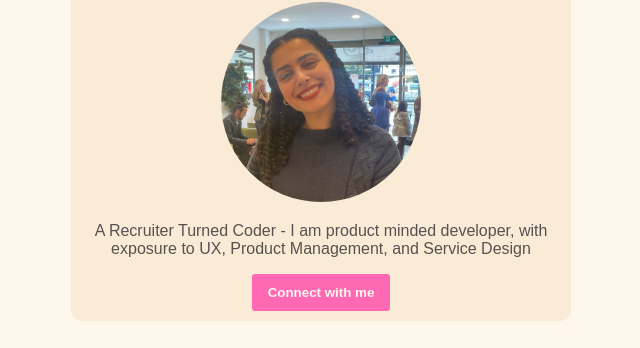
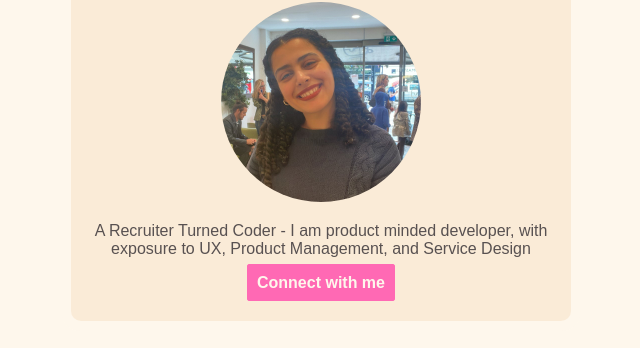
Before and after one commit to GiannaSharni/profile, a plain HTML site: page index.html in a window 1280 px wide. Shown: the part 109-457 px from the top of the page, without its empty margins (319-959 px from the left). Drawn offline with Linux system fonts and the light colour scheme.

Commit message:
completed

```diff
--- a/index.html
+++ b/index.html
@@ -15,7 +15,7 @@
       <h1> Hi, it's Gianna here 👩🏻‍💻 </h1>
     <img src="my profile pic copy.jpeg" alt=" profile picture" width = "200px">
       <p> A Recruiter Turned Coder - I am product minded developer, with exposure to UX, Product Management, and Service Design</p>
-    <a href="www.linkedin.com/in/giannasharni"> <button>Connect with me</button> </a>
+    <a href="https://www.linkedin.com/in/giannasharni/"> Connect with me</a>
     </div>
 
     <div class="socials">
--- a/style.css
+++ b/style.css
@@ -17,19 +17,22 @@ color:rgb(88, 81, 81);
 text-align:center
 }
 
-/* a {
-  color: hotpink;
-  text-decoration:rgb(88, 81, 81);
-  font-weight: bold;
-} */
-
-button {
+a {
   color: rgb(254, 247, 236);
   font-weight: bold;
   border: 10px solid hotpink;
   background-color: hotpink;
   border-radius: 3px;
+  text-decoration: none;
 }
+
+/* button {
+  color: rgb(254, 247, 236);
+  font-weight: bold;
+  border: 10px solid hotpink;
+  background-color: hotpink;
+  border-radius: 3px;
+} */
 
 a:hover {
   color: rgb(88, 81, 81);
```
